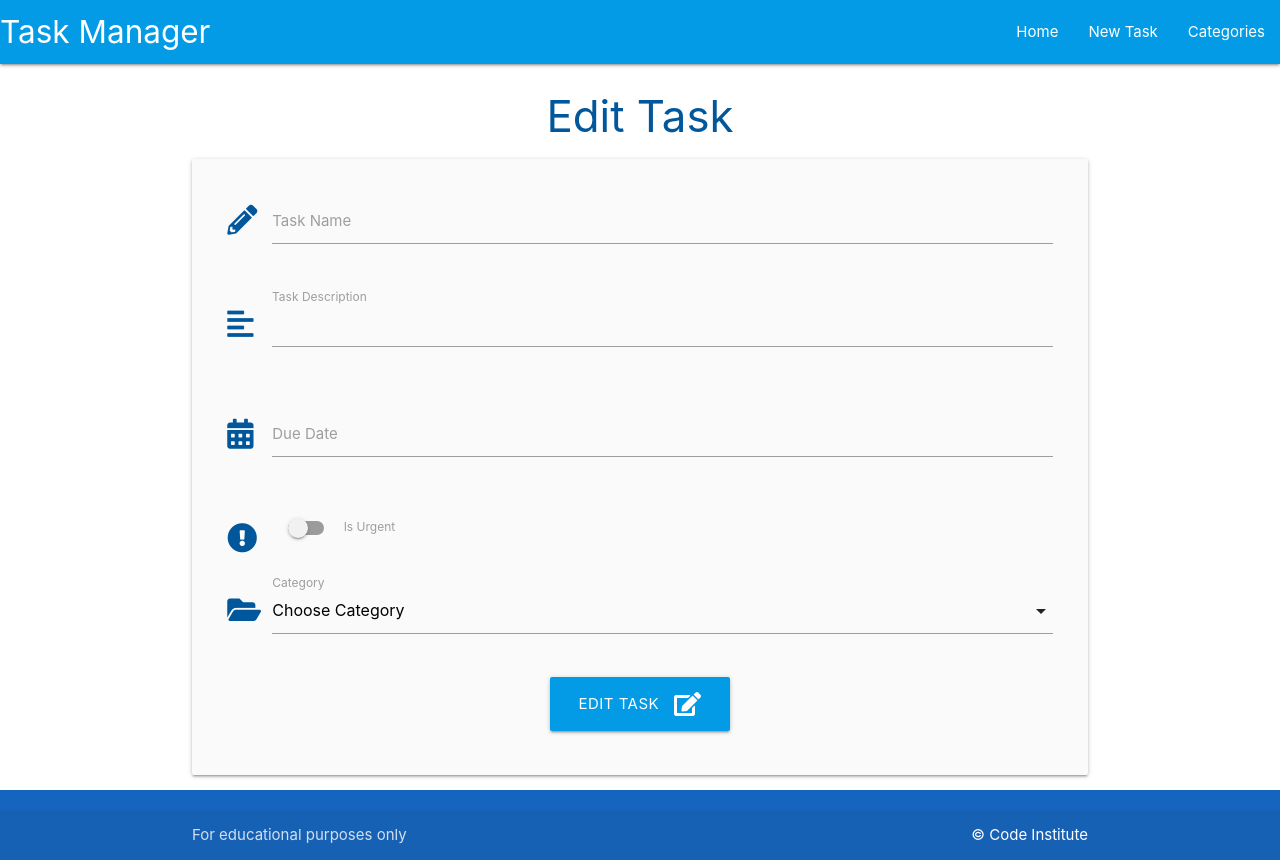
After one commit to MattBCoding/flask-sql-miniproject, a Flask app: template taskmanager/templates/edit_task.html in a window 1280 px wide. The commit adds this page. Run offline with Flask 2, Linux system fonts and the light colour scheme; the template is opened without the code that fills it, so the values that code supplies are empty.

Commit message:
Add Updating tasks module

```diff
--- /dev/null
+++ b/taskmanager/templates/edit_task.html
@@ -0,0 +1,77 @@
+{% extends "base.html" %}
+{% block content %}
+
+<h3 class="light-blue-text text-darken-4 center-align">Edit Task</h3>
+
+<div class="row card-panel grey lighten-5">
+    <form class="col s12" method="POST" action="{{ url_for('edit_task', task_id=task.id) }}">
+        <!-- task name -->
+        <div class="row">
+            <div class="input-field col s12">
+                <i class="fas fa-pencil-alt prefix light-blue-text text-darken-4"></i>
+                <input id="task_name" name="task_name" value="{{ task.task_name }}" minlength="5" maxlength="50" type="text" class="validate" required>
+                <label for="task_name">Task Name</label>
+            </div>
+        </div>
+        <!-- task description -->
+        <div class="row">
+            <div class="input-field col s12">
+                <i class="fas fa-align-left prefix light-blue-text text-darken-4"></i>
+                <textarea id="task_description" name="task_description" minlength="5" maxlength="200" type="text" class="materialize-textarea validate" required>{{ task.task_description }}
+                </textarea>
+                <label for="task_description">Task Description</label>
+            </div>
+        </div>
+        <!-- due_date -->
+        <div class="row">
+            <div class="input-field col s12">
+                <i class="fas fa-calendar-alt prefix light-blue-text text-darken-4"></i>
+                <input id="due_date" name="due_date" value="{{ task.due_date.strftime('%d %B, %Y') }}" type="text" class="datepicker validate" required>
+                <label for="due_date">Due Date</label>
+            </div>
+        </div>
+        <!-- is_urgent -->
+        <div class="row">
+            <div class="input-field col s12">
+                <div class="switch">
+                    <i class="fas fa-exclamation-circle prefix light-blue-text text-darken-4"></i>
+                    <label for="is_urgent">
+                        {% if task.is_urgent == True %}
+                            <input id="is_urgent" name="is_urgent" type="checkbox" checked>
+                        {% else %}
+                            <input id="is_urgent" name="is_urgent" type="checkbox">
+                        {% endif %}
+                        <span class="lever"></span>
+                        Is Urgent</label>
+                </div>
+            </div>
+        </div>
+        <!-- category_id -->
+        <div class="row">
+            <div class="input-field col s12">
+                <i class="fas fa-folder-open prefix light-blue-text text-darken-4"></i>
+                <select name="category_id" id="category_id" class="validate" required>
+                    <option value="" disabled>Choose Category</option>
+                    {% for category in categories %}
+                        {% if category == task.category %}
+                            <option value="{{ category.id }}">{{ category.category_name }}</option>
+                        {% else %}
+                            <option value="{{ category.id }}">{{ category.category_name }}</option>
+                        {% endif %}
+                    {% endfor %}
+                </select>
+                <label for="category_id">Category</label>
+            </div>
+        </div>
+        <!-- submit button -->
+        <div class="row">
+            <div class="col s12 center-align">
+                <button type="submit" class="btn-large light-blue darken-1">
+                    Edit Task <i class="fas fa-edit right"></i>
+                </button>
+            </div>
+        </div>
+    </form>
+</div>
+
+{% endblock %}
--- a/taskmanager/templates/tasks.html
+++ b/taskmanager/templates/tasks.html
@@ -23,6 +23,9 @@
         <div class="collapsible-body">
             <strong>{{ task.category }}</strong>
             <p>{{ task.task_description }}</p>
+            <p>
+                <a href="{{ url_for('edit_task', task_id=task.id) }}" class="btn green accent-4">Edit</a>
+            </p>
         </div>
     </li>
     {% endfor %}
```
Also changed, not shown: taskmanager/routes.py (+14 -0 lines).
